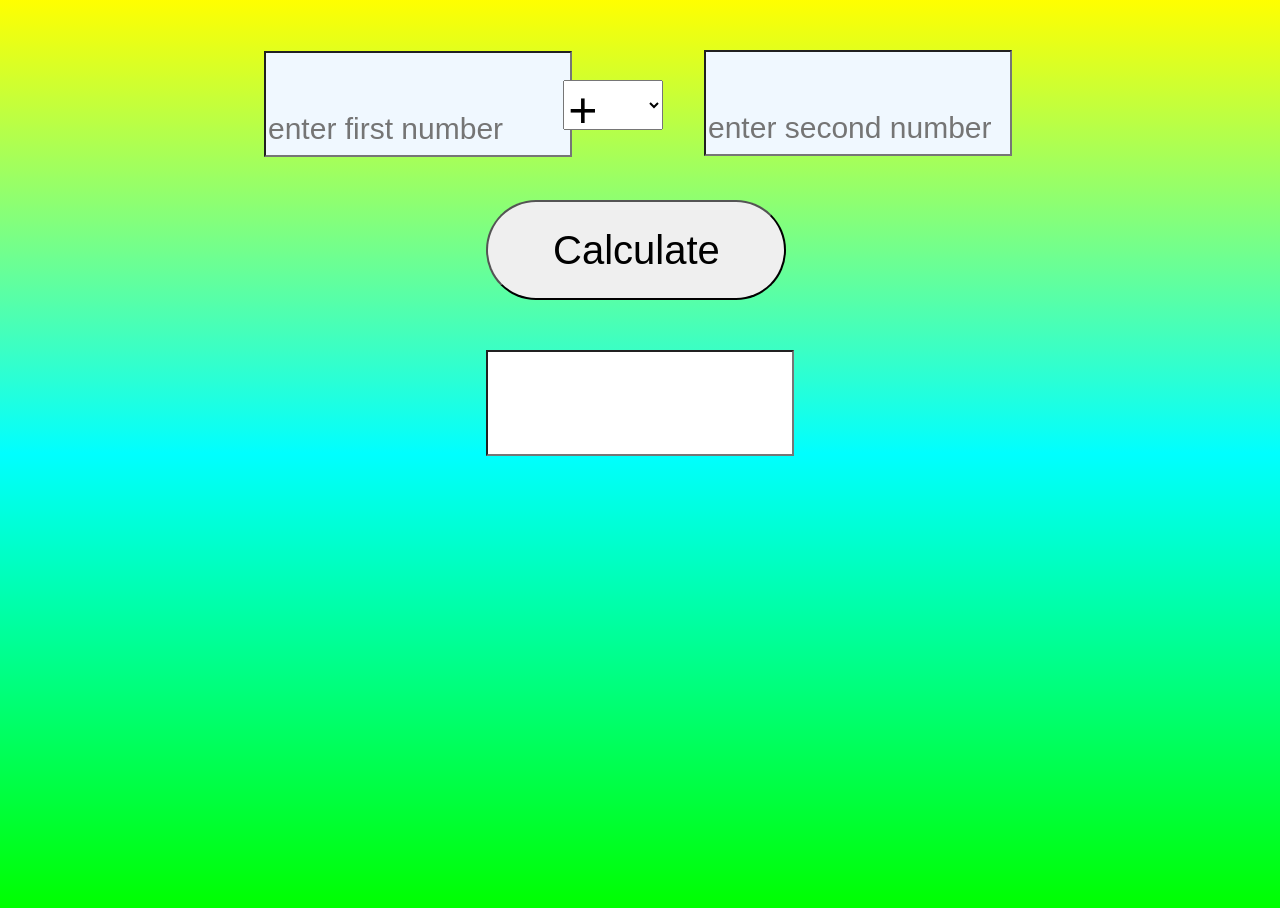
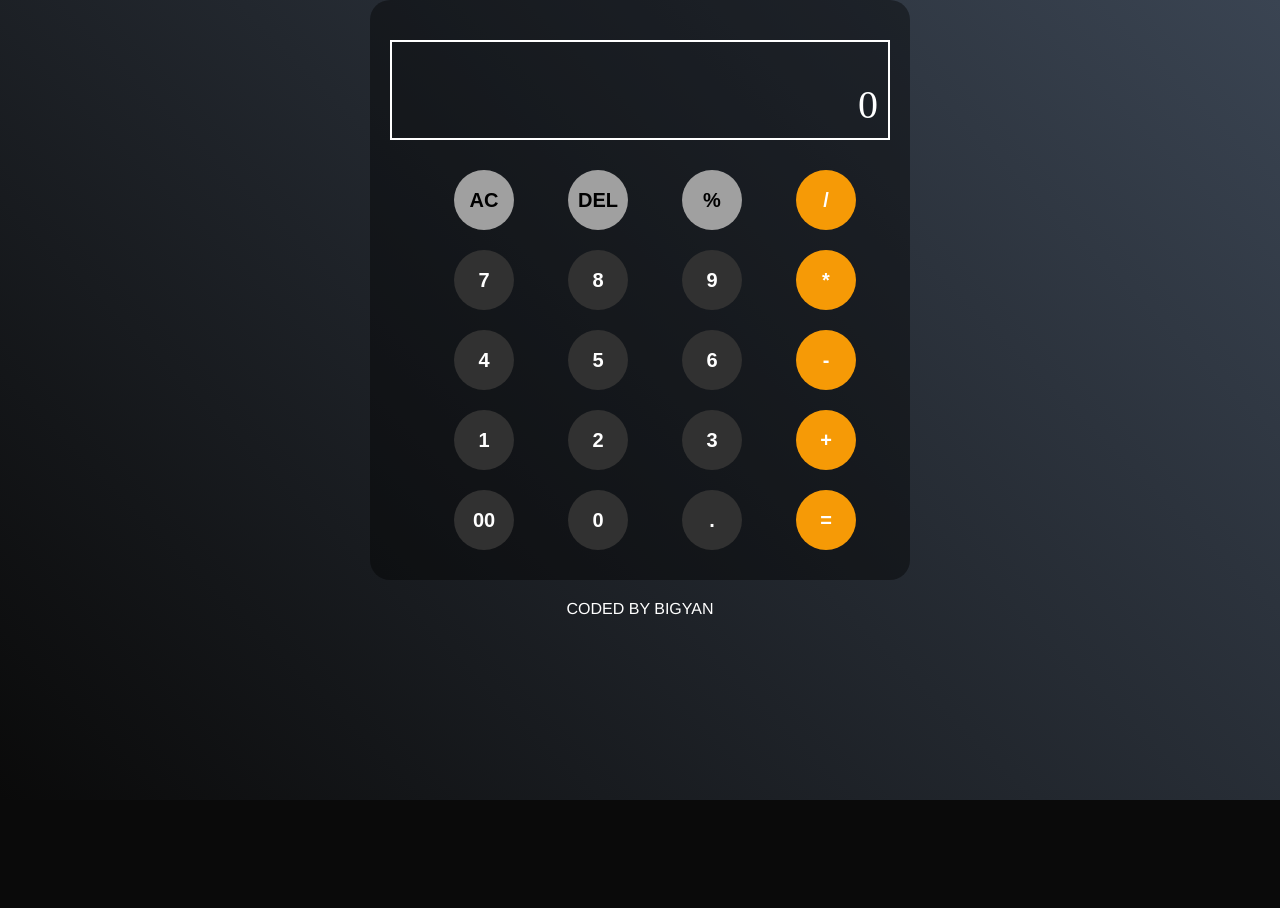
Before and after one commit to bigyan224/calculator, a plain HTML site: page index.html in a window 1280 px wide. After the commit the page ends 800 px from the top, so only its background shows below. Drawn offline with Linux system fonts and the light colour scheme.

Commit message:
Update index.html

```diff
--- a/index.html
+++ b/index.html
@@ -1,45 +1,164 @@
 <!DOCTYPE html>
 <html lang="en">
   <head>
-    <meta charset="UTF-8">
-    <meta http-equiv="X-UA-Compatible" content="IE=edge">
-    <meta name="viewport" content="width=device-width, initial-scale=1.0"
-    <title></title>
-    <link rel="stylesheet" href="style.css">
+    <meta charset="UTF-8" />
+    <meta http-equiv="X-UA-Compatible" content="IE=edge" />
+    <meta name="viewport" content="width=device-width, initial-scale=1.0" />
+    <title>Document</title>
   </head>
+  <style>
+    body {
+
+            background: linear-gradient(45deg, #0a0a0a, #3a4452);
+            background-repeat: no-repeat;
+            margin: 0;
+            background-color: #0a0a0a; /* Add this line to set the background color */
+            height: 100vh;
+
+
+    }
+
+    .calc {
+        width: 90%;
+        max-width: 500px;
+        height: auto;
+        background-color: rgba(0, 0, 0, 0.41);
+        margin: auto;
+        display: flex;
+        flex-direction: column;
+        align-items: center;
+        justify-content: center;
+        border-radius: 20px;
+        padding: 20px;
+    }
+
+    .display {
+        margin-top: 20px;
+        margin-bottom: 20px;
+        height: 100px;
+        width: 100%;
+        background: transparent;
+        font-size: 40px;
+        color: white;
+        border: 2px solid white;
+        display: flex;
+        justify-content: flex-end;
+        align-items: flex-end;
+        padding: 10px;
+        box-sizing: border-box;
+    }
+
+    button {
+        border: none;
+        width: 60px;
+        height: 60px;
+        margin: 10px;
+        border-radius: 50%;
+        background: #313131;
+        font-size: 20px;
+        cursor: pointer;
+        margin-left: 40px;
+        color: white;
+        font-weight: bold;
+    }
+
+    .grey {
+        background-color: #a0a0a0;
+        color: black;
+    }
+
+    .yellow {
+        background-color: #f69a06;
+        color: white;
+    }
+
+    p {
+        color: white;
+        font-family: 'Franklin Gothic Medium', 'Arial Narrow', Arial, sans-serif;
+        text-align: center;
+        margin-top: 20px;
+    }
+
+    @media (max-width: 600px) {
+        .calc {
+            padding: 10px;
+        }
+
+        .display {
+            margin-top: 10px;
+            margin-bottom: 10px;
+            font-size: 30px;
+            padding: 5px;
+        }
+
+        button {
+            width: 40px;
+            height: 40px;
+            font-size: 18px;
+            margin-left: 20px;
+        }
+    }
+</style>
   <body>
-  <div id="hi">
-    <input type="number" id="first" step="any" placeholder="enter first number">
-    <select id="op">
-      <option value="+">+</option>
-      <option value="-">-</option>
-      <option value="*">*</option>
-      <option value="/">/</option>
-    </select>
-    <input type="number" id="second" step="any" placeholder="enter second number">
-    <button id="btn" onclick="cal()">Calculate</button>
-    <input type="text" id="result" readonly=""/>
+    <div class="calc">
+      <div class="display">0</div>
+
+      <div>
+        <button class="grey">AC</button>
+        <button class="grey">DEL</button>
+        <button class="grey">%</button>
+        <button class="yellow">/</button>
       </div>
+
+      <div>
+        <button>7</button>
+        <button>8</button>
+        <button>9</button>
+        <button class="yellow">*</button>
+      </div>
+
+      <div>
+        <button>4</button>
+        <button>5</button>
+        <button>6</button>
+        <button class="yellow">-</button>
+      </div>
+
+      <div>
+        <button>1</button>
+        <button>2</button>
+        <button>3</button>
+        <button class="yellow">+</button>
+      </div>
+
+      <div>
+        <button>00</button>
+        <button>0</button>
+        <button>.</button>
+        <button class="yellow">=</button>
+      </div>
+    </div>
+    <p>CODED BY BIGYAN</p>
   </body>
   <script>
-      function cal(){
-        var op1=document.getElementById("first").value;
-        var op2=document.getElementById("second").value;
-        var ope=document.getElementById("op").value;
-      if(ope=='+'){
-        var result  = parseInt(op1)+parseInt(op2);
+    let string = "";
+    let buttons = document.querySelectorAll("button");
+    Array.from(buttons).forEach((button) => {
+      button.addEventListener("click", (e) => {
+        if (e.target.innerHTML == "=") {
+          string = eval(string);
+          document.querySelector(".display").innerHTML = string;
+        } else if (e.target.innerHTML == "AC") {
+          string = "";
+          document.querySelector(".display").innerHTML = string;
+        } else if (e.target.innerHTML == "DEL") {
+          string = string.slice(0, -1);
+          document.querySelector(".display").innerHTML = string;
+        } else {
+          string = string + e.target.innerHTML;
+          document.querySelector(".display").innerHTML = string;
         }
-      if(ope=='-'){
-        var result  = parseInt(op1)-parseInt(op2);
-      }
-      if(ope=='*'){
-        var result  = parseInt(op1)*parseInt(op2);
-      }
-      if(ope=='/'){
-        var result  = parseInt(op1)/parseInt(op2);
-      }
-      document.getElementById('result').value=result;
-      }
+      });
+    });
   </script>
-</body>
 </html>
```
Lines whose indentation alone changed are shown as unchanged.
